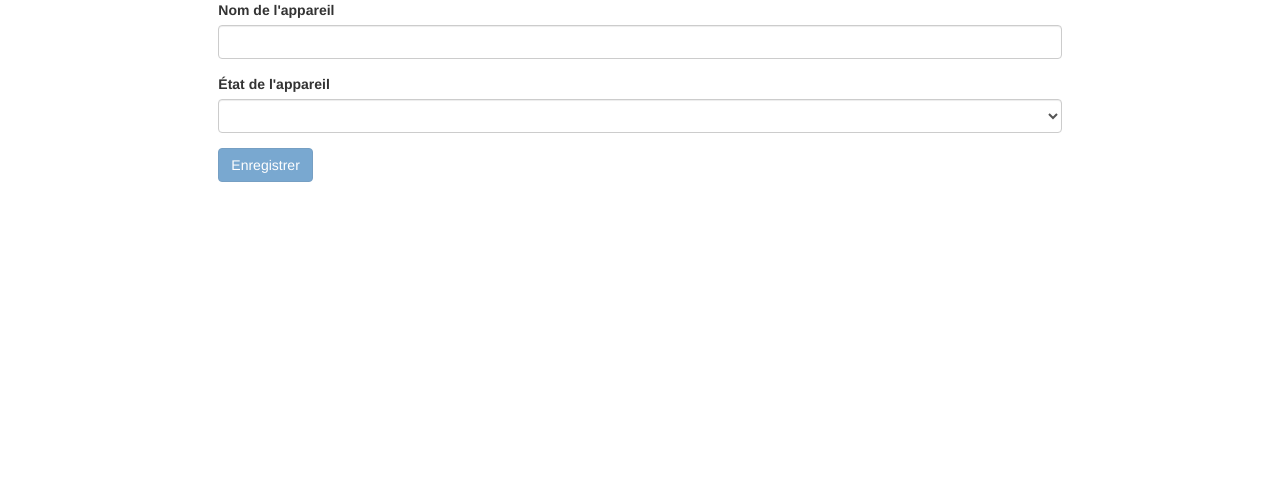
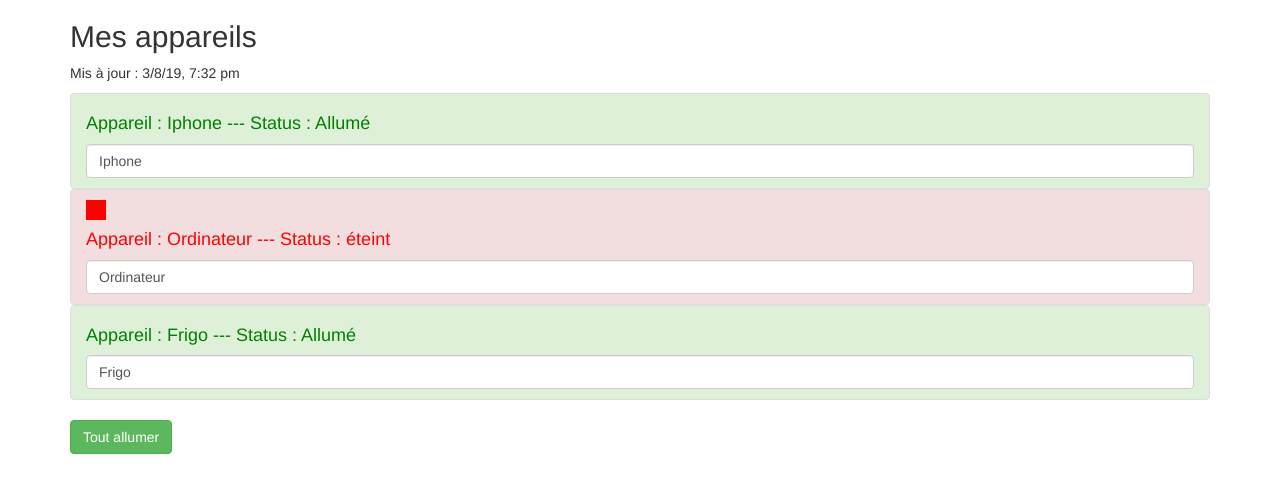
Before and after one commit to AbbeYassine/mon-projet-angular, an Angular app: page / in a window 1280 px wide. Shown: the top 492 px of the page. Built offline with nearby package versions, Linux system fonts and the light colour scheme.

Commit message:
returning

```diff
--- a/src/app/app.component.html
+++ b/src/app/app.component.html
@@ -1,34 +1,16 @@
-<div class="row">
-  <div class="col-sm-8 col-sm-offset-2">
-    <form #f="ngForm" (ngSubmit)="onSubmit()">
-      <div class="form-group {{appareilName.errors && (appareilName.dirty || appareilName.touched) ? 'has-error' :''}}">
-        <label for="name">
-          Nom de l'appareil
-        </label>
-        <input type="text" id="name" class="form-control"
-               [(ngModel)]="appareil.name" #appareilName="ngModel" name="appareilName" required>
-        <label *ngIf="appareilName.errors && (appareilName.dirty || appareilName.touched)"
-               class="validation-error-label">Ce champs
-          est
-          obligatoire.</label>
-      </div>
-      <div
-        class="form-group {{appareilStatus.errors && (appareilStatus.dirty || appareilStatus.touched) ? 'has-error' :''}}">
-        <label for="status">
-          État de l'appareil
-        </label>
-        <select id="status" class="form-control"
-                #appareilStatus="ngModel" [(ngModel)]="appareil.status" name="appareilStatus" required>
-          <option value="1">Allumé</option>
-          <option value="0">Éteint</option>
-        </select>
+<div class="container">
+  <div class="row">
+    <div class="col-xs-12">
+      <h2>Mes appareils</h2>
 
-        <label *ngIf="appareilStatus.errors && (appareilStatus.dirty || appareilStatus.touched)"
-               class="validation-error-label">Ce champs
-          est
-          obligatoire.</label>
-      </div>
-      <button class="btn btn-primary" [disabled]="f.invalid">Enregistrer</button>
-    </form>
+      <p>Mis à jour : {{lastUpdate  |  date : 'short' | lowercase }}</p>
+
+      <ul class="list-group">
+        <app-appareil *ngFor="let appareil of appareils"
+                      [appareilName]="appareil.name" [appareilStatus]="appareil.status"></app-appareil>
+      </ul>
+
+      <button class="btn btn-success" [disabled]="!isAuth" (click)="onAllumer()">Tout allumer</button>
+    </div>
   </div>
 </div>
--- a/src/app/app.component.ts
+++ b/src/app/app.component.ts
@@ -11,7 +11,6 @@ export class AppComponent {
 
   isAuth: boolean = false;
 
-  appareil: Appareil = new Appareil();
 
 
   appareilOne: string = 'Iphone';
@@ -46,10 +45,6 @@ export class AppComponent {
     ];
   }
 
-  onSubmit() {
-    console.log(this.appareil);
-  }
-
   onAllumer() {
     console.log('On allume tout !');
   }
```
